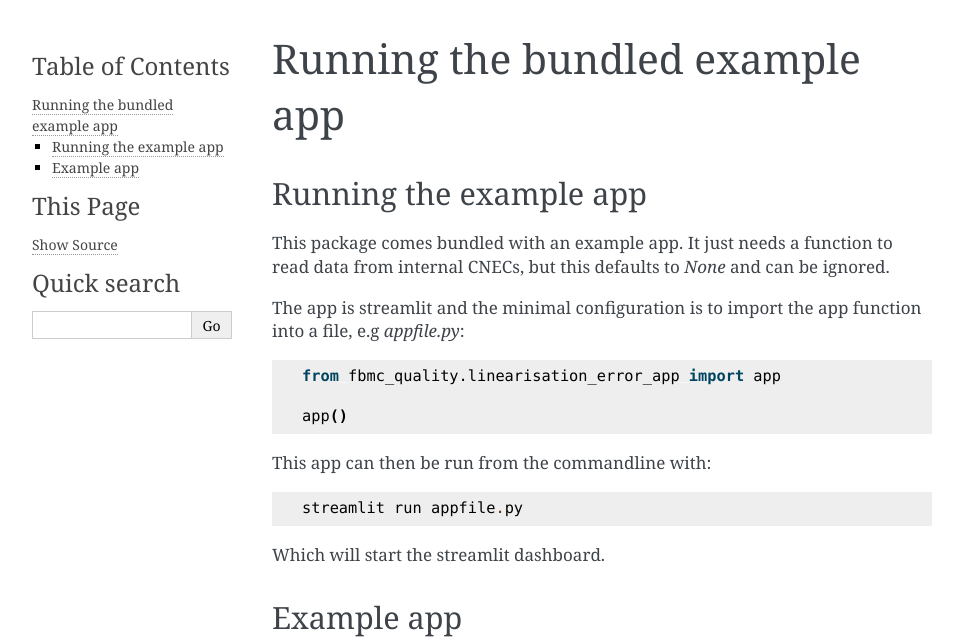
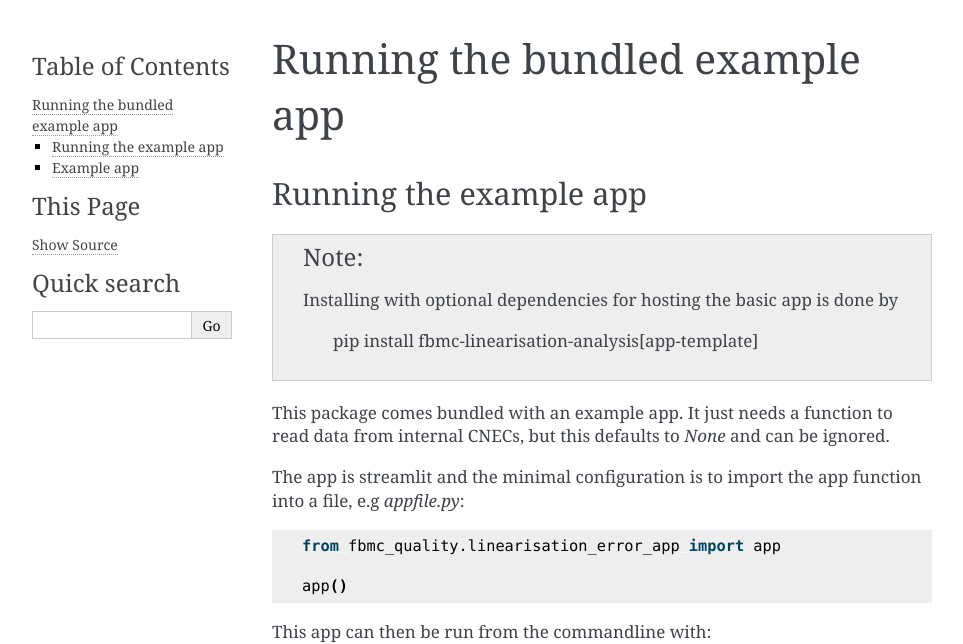
Before and after one commit to copperwire/fbmc-quality, a Sphinx documentation site: the page built from doc/example_app.rst, in a window 1280 px wide, cut to the strip 0-644 px from the top of the page. Shown: the whole strip, without its empty margins (148-1111 px from the left). Built offline with Sphinx 7.4.7, drawn with Linux system fonts in a browser that asks for light colours.

Commit message:
fix docs for new extras in deps (#17)
Co-authored-by: Robert Solli <robert.solli@statnet.no>

```diff
--- a/doc/example_app.rst
+++ b/doc/example_app.rst
@@ -3,6 +3,12 @@ Running the bundled example app
 
 Running the example app
 ------------------------
+
+.. note::
+
+    Installing with optional dependencies for hosting the basic app is done by
+
+        pip install fbmc-linearisation-analysis[app-template]
 
 This package comes bundled with an example app. It just needs a function to read data from internal CNECs,
 but this defaults to `None` and can be ignored.
--- a/doc/installing.rst
+++ b/doc/installing.rst
@@ -11,3 +11,8 @@ You can use `pip` to install fbmc-linearisation-analysis:
 * For installing for all users, you need to run::
 
     pip install fbmc-linearisation-analysis
+
+
+* Installing with optional dependencies for hosting the basic app is done by
+
+    pip install fbmc-linearisation-analysis[app-template]
```
